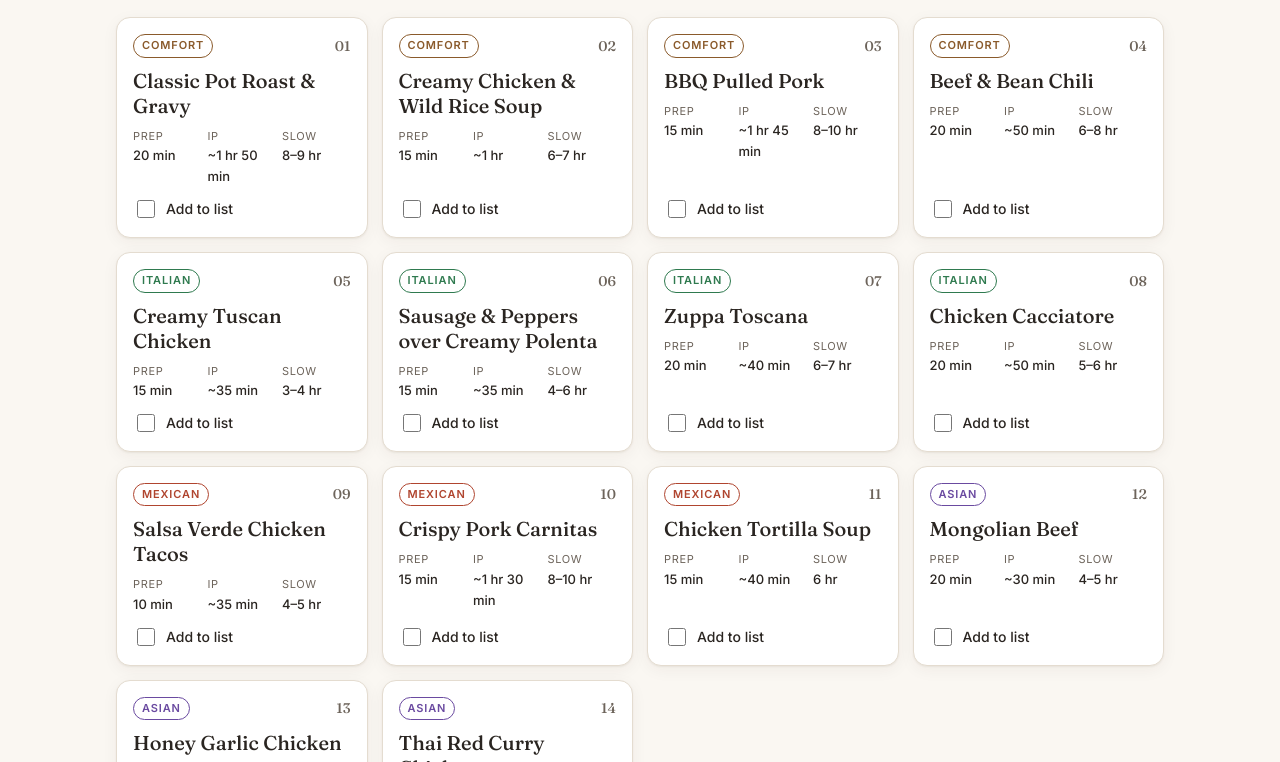
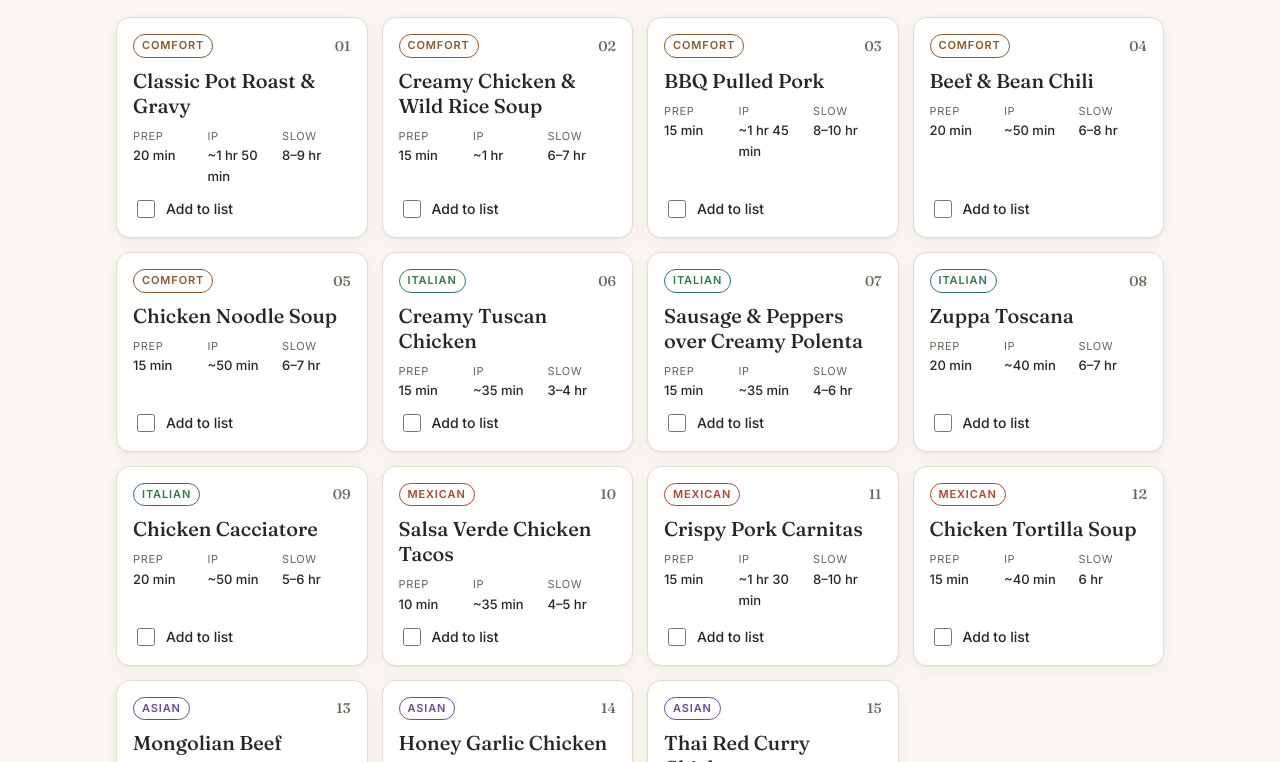
Before and after one commit to MasonMasoff/gf-crockpot-recipes, a plain HTML site: page index.html in a window 1280 px wide. Shown: the part 473-1235 px from the top of the page. Drawn offline with Linux system fonts and the light colour scheme.

Commit message:
Add Chicken Noodle Soup (GF pasta swap)
Co-Authored-By: Claude Sonnet 5.5 <noreply@anthropic.com>
Claude-Session: https://claude.ai/code/session_01HTqbsgmiHdAVyEkKBvLuZr

```diff
--- a/index.html
+++ b/index.html
@@ -4,7 +4,7 @@
   <meta charset="utf-8">
   <meta name="viewport" content="width=device-width, initial-scale=1">
   <title>Gluten-Free Pot Dinners</title>
-  <meta name="description" content="14 celiac-safe Instant Pot and slow cooker dinners, scaled for 2 people plus leftovers, with a combined shopping list.">
+  <meta name="description" content="15 celiac-safe Instant Pot and slow cooker dinners, scaled for 2 people plus leftovers, with a combined shopping list.">
   <link rel="preconnect" href="https://fonts.googleapis.com">
   <link rel="preconnect" href="https://fonts.gstatic.com" crossorigin>
   <link href="https://fonts.googleapis.com/css2?family=Fraunces:opsz,wght@9..144,500;9..144,700&family=Inter:wght@400;500;600&display=swap" rel="stylesheet">
@@ -15,7 +15,7 @@
     <div class="wrap">
       <p class="eyebrow">Instant Pot · Slow Cooker · Celiac-safe</p>
       <h1>Gluten-Free Pot Dinners</h1>
-      <p class="lede">14 dinners in comfort, Italian, Mexican and Asian styles. Each one makes <strong>4 servings: dinner for two, plus leftovers</strong> for the next day. Every recipe has steps for both the Instant Pot and the slow cooker, and lists the ingredients that need a gluten-free label check.</p>
+      <p class="lede">15 dinners in comfort, Italian, Mexican and Asian styles. Each one makes <strong>4 servings: dinner for two, plus leftovers</strong> for the next day. Every recipe has steps for both the Instant Pot and the slow cooker, and lists the ingredients that need a gluten-free label check.</p>
     </div>
   </header>
 
--- a/recipes.js
+++ b/recipes.js
@@ -243,6 +243,60 @@ const RECIPES = [
     ],
     serve: "Top with cheese, sour cream and green onions. GF tortilla chips on the side are good for scooping.",
     leftovers: "Freezes very well. You can also serve day two over a baked potato.",
+  },
+
+  {
+    id: "chicken-noodle-soup",
+    source: { name: "Jo Cooks", url: "https://www.jocooks.com/recipes/instant-pot-chicken-noodle-soup/", note: "Same method and timing (7 min high pressure, 10 min natural release, shred, then noodles). Theirs uses <strong>egg noodles (wheat)</strong>, swapped here for GF pasta cooked separately. Theirs makes about 8 servings with 8 cups of liquid; ours is scaled to 4 with 6." },
+    title: "Chicken Noodle Soup",
+    cuisine: "Comfort",
+    blurb: "Classic bone-in chicken soup with carrots, celery and herbs. The GF pasta is cooked separately so it never turns to mush.",
+    best: "Either",
+    prep: "15 min",
+    ipTotal: "~50 min",
+    scTotal: "6–7 hr on low",
+    gf: [
+      "<strong>Egg noodles contain wheat.</strong> Use GF pasta (corn/rice blend holds up best), cooked in its own clean pot with fresh water.",
+      "Chicken broth and bouillon: both must be labeled GF. Bouillon cubes and powders often contain wheat.",
+      "Drain the pasta in a well-washed colander (or a GF-only one).",
+    ],
+    ingredients: [
+      { title: "", items: [
+        { q: 2, u: "tbsp", n: "butter", a: D },
+        { q: 1, u: "", n: "yellow onion", prep: "chopped", a: P },
+        { q: 2, u: "", n: "carrot", prep: "sliced", a: P },
+        { q: 2, u: "", n: "celery stalk", prep: "sliced", a: P },
+        { q: 1, u: "tsp", n: "dried thyme", a: SP },
+        { q: 1, u: "tsp", n: "dried oregano", a: SP },
+        { q: 1, u: "", n: "chicken bouillon cube", pl: "chicken bouillon cubes", gf: true, a: C },
+        { q: 4, u: "cup", n: "chicken broth", gf: true, a: C },
+        { q: 2, u: "lb", n: "bone-in skin-on chicken thighs", prep: "about 4, or a mix with breast", a: M },
+        { q: 1, u: "tsp", n: "kosher salt", prep: "plus more at the end", a: ST },
+        { q: 1, u: "tsp", n: "black pepper", a: ST },
+        { q: null, u: "", n: "fresh parsley", prep: "chopped", a: P },
+      ]},
+      { title: "Noodles", items: [
+        { q: 6, u: "oz", n: "GF pasta (penne or rotini)", prep: "or any small GF shape", gf: true, a: G },
+      ]},
+    ],
+    ip: [
+      "Set to Sauté. Melt the butter and cook the onion, carrot and celery 3 min until the onion is soft.",
+      "Stir in the thyme, oregano, bouillon, salt and pepper.",
+      "Pour in the broth and <strong>2 cups water</strong>, scrape the bottom clean, and add the chicken.",
+      "Seal and cook on <strong>High Pressure 7 min</strong> (Soup setting works too), then <strong>natural release 10 min</strong>.",
+      "Remove the chicken, pull off the skin and bones, and shred the meat. Return it to the pot.",
+      "Meanwhile, cook the GF pasta in a separate pot of salted water until just tender, then drain. Add it to the bowls, not the pot. <em>GF pasta turns soft and cloudy if it sits in the soup.</em>",
+      "Taste and adjust the salt. Garnish with parsley.",
+    ],
+    sc: [
+      "Put the onion, carrot, celery, herbs, bouillon, salt and pepper in the slow cooker. Sautéing the vegetables in the butter first is optional.",
+      "Add the chicken, broth and <strong>2 cups water</strong>.",
+      "Cook on <strong>low 6–7 hr</strong> (or high 3–4 hr) until the chicken is falling off the bone.",
+      "Remove the chicken, discard the skin and bones, shred the meat, and return it to the pot.",
+      "Cook the GF pasta separately on the stove and add it to the bowls as above. Adjust the salt and garnish with parsley.",
+    ],
+    serve: "Ladle over the GF pasta. Add a green salad or GF crackers if you like.",
+    leftovers: "Store the pasta separately from the soup, or it soaks up the broth. The soup (without pasta) freezes well for up to 3 months.",
   },
 
   // ───────────────────────────── ITALIAN ─────────────────────────────
```
Also changed, not shown: 1 other file.
